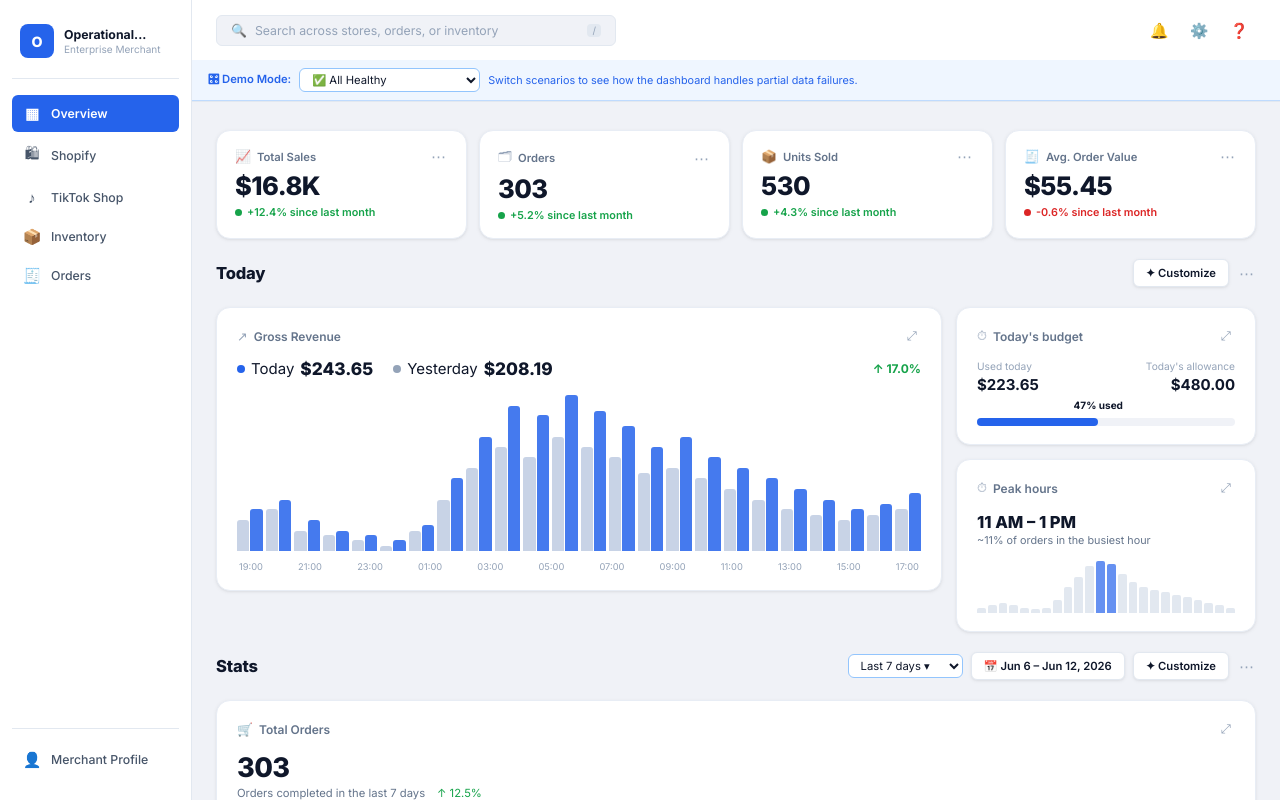
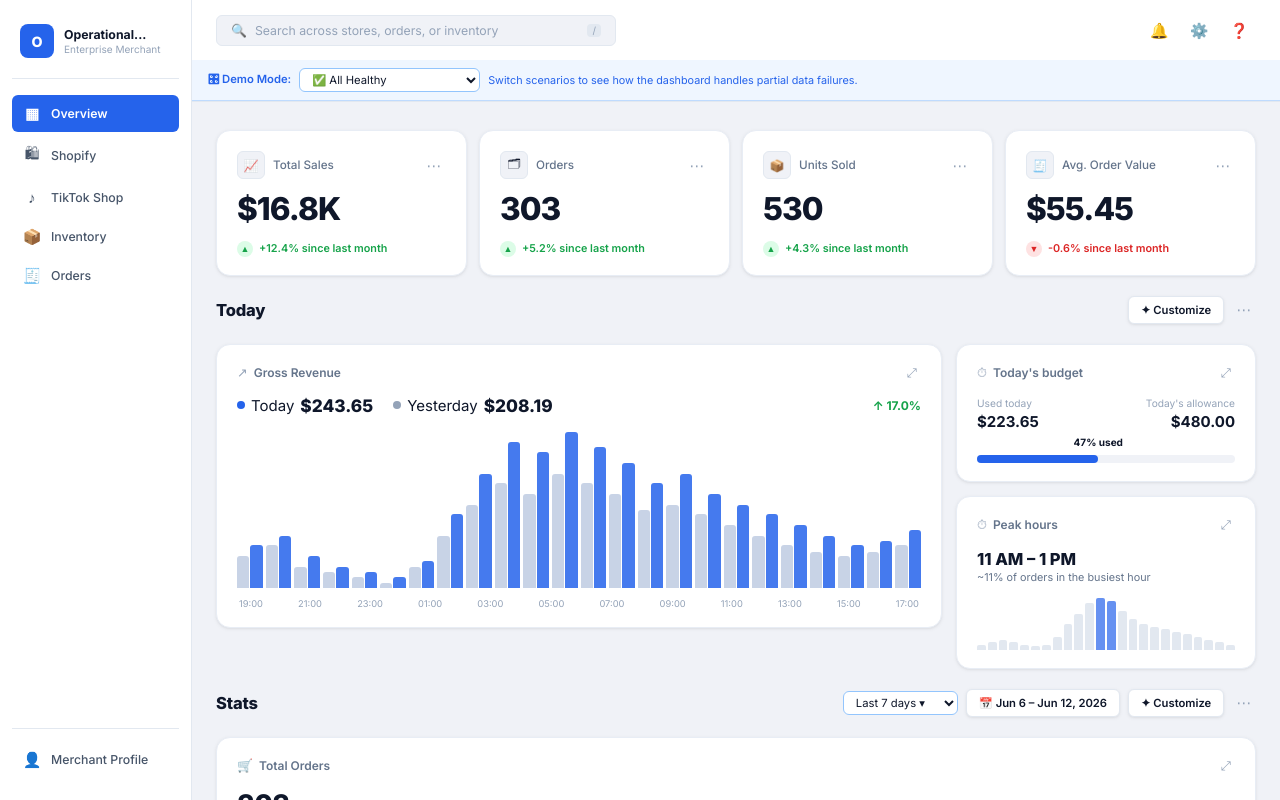
Before and after one commit to JesuaLabor/ecommerce-command-center, a React (Vite) app: page / in a window 1280 px wide. Shown: the top 800 px of the page. Built offline with nearby package versions, Linux system fonts and the light colour scheme.

Commit message:
feat: redesign overview stat cards to match reference layout

```diff
--- a/src/components/OverviewPage.jsx
+++ b/src/components/OverviewPage.jsx
@@ -43,7 +43,7 @@ function StatCard({ id, icon, label, value, delta, up, extra }) {
       </div>
       <div className="ov-stat-value">{value}</div>
       <div className={`ov-stat-delta ${up ? "delta-up" : "delta-down"}`}>
-        <span className="ov-delta-dot" style={{ background: up ? "var(--green)" : "var(--red)" }} />
+        <span className="ov-delta-dot" />
         {delta} since last month
       </div>
       {extra && <div className="ov-stat-extra">{extra}</div>}
--- a/src/index.css
+++ b/src/index.css
@@ -899,42 +899,56 @@ ul {
   background: var(--bg-card);
   border: 1px solid var(--border-card);
   border-radius: var(--radius-lg);
-  padding: 16px 18px;
+  padding: 20px 20px 18px;
   box-shadow: var(--shadow-card);
   display: flex;
   flex-direction: column;
-  gap: 6px;
-  transition: box-shadow var(--transition);
+  gap: 14px;
+  transition: box-shadow var(--transition), transform var(--transition);
 }
 
 .ov-stat-card:hover {
   box-shadow: var(--shadow-md);
+  transform: translateY(-1px);
 }
 
 .ov-stat-header {
   display: flex;
   align-items: center;
-  gap: 6px;
+  gap: 8px;
 }
 
 .ov-stat-icon {
-  font-size: 0.85rem;
-  color: var(--text-muted);
+  width: 28px;
+  height: 28px;
+  border-radius: var(--radius-sm);
+  background: var(--bg-app);
+  border: 1px solid var(--border);
+  display: flex;
+  align-items: center;
+  justify-content: center;
+  font-size: 0.8rem;
+  flex-shrink: 0;
 }
 
 .ov-stat-label {
-  font-size: 0.75rem;
-  font-weight: 600;
+  font-size: 0.78rem;
+  font-weight: 500;
   color: var(--text-secondary);
   flex: 1;
+  white-space: nowrap;
+  overflow: hidden;
+  text-overflow: ellipsis;
 }
 
 .ov-menu-btn {
   color: var(--text-muted);
   font-size: 1rem;
-  padding: 0 2px;
+  padding: 2px 4px;
   border-radius: 4px;
   transition: background var(--transition);
+  flex-shrink: 0;
+  letter-spacing: 0.05em;
 }
 
 .ov-menu-btn:hover {
@@ -942,32 +956,55 @@ ul {
 }
 
 .ov-stat-value {
-  font-size: 1.7rem;
+  font-size: 2.1rem;
   font-weight: 800;
   color: var(--text-primary);
-  letter-spacing: -0.02em;
-  line-height: 1.1;
+  letter-spacing: -0.03em;
+  line-height: 1;
+  padding: 0 0 2px;
 }
 
 .ov-stat-delta {
-  display: flex;
+  display: inline-flex;
   align-items: center;
-  gap: 5px;
+  gap: 6px;
   font-size: 0.72rem;
   font-weight: 600;
 }
 
 .ov-delta-dot {
-  width: 7px;
-  height: 7px;
+  width: 16px;
+  height: 16px;
   border-radius: 50%;
   flex-shrink: 0;
+  display: flex;
+  align-items: center;
+  justify-content: center;
+  font-size: 0.6rem;
+}
+
+.ov-stat-delta.delta-up .ov-delta-dot {
+  background: var(--green-bg);
+  color: var(--green);
+}
+
+.ov-stat-delta.delta-up .ov-delta-dot::after {
+  content: '▲';
+}
+
+.ov-stat-delta.delta-down .ov-delta-dot {
+  background: var(--red-bg);
+  color: var(--red);
+}
+
+.ov-stat-delta.delta-down .ov-delta-dot::after {
+  content: '▼';
 }
 
 .ov-stat-extra {
   font-size: 0.67rem;
   color: var(--amber);
-  margin-top: 1px;
+  margin-top: 2px;
   font-weight: 600;
 }
 
```
